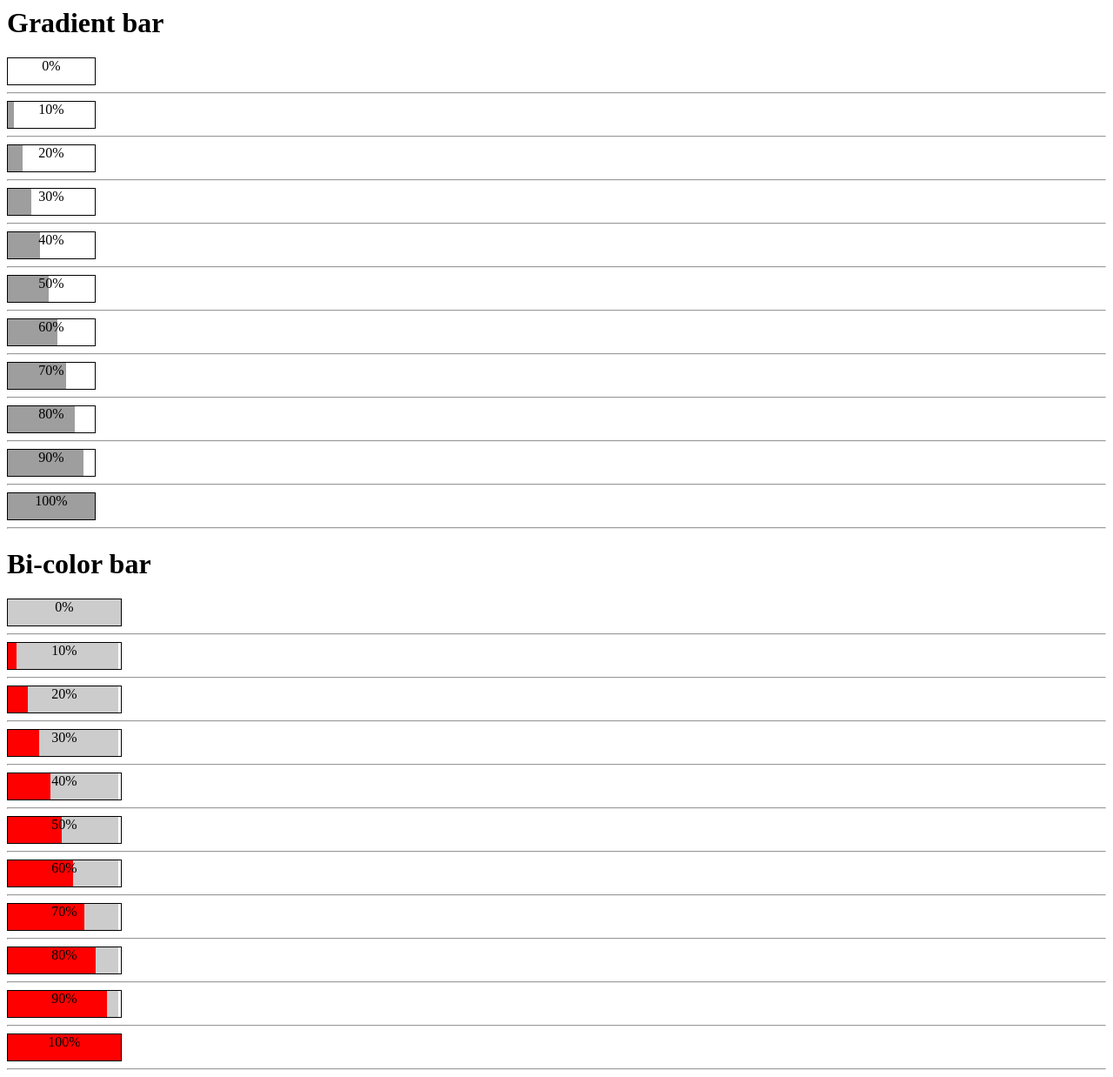
After one commit to erelsgl/tnk, a PHP site: page /tnk/script/css_bar_test.php in a window 1280 px wide. The commit adds this page. Shown: the whole page at 87% size. Run offline with PHP 8.4, Linux system fonts and the light colour scheme; a stand-in replaces the project's code that opens the database connection; grey boxes are pictures that could not be loaded.

```diff
--- /dev/null
+++ b/script/css_bar.php
@@ -0,0 +1,55 @@
+<?php
+
+/**
+ * @file css_bar.php - functions to create a colorful bar using CSS
+ */
+
+/**
+ * @param string $external_box_style style string, i.e. 'height:30px; border:solid'
+ * @param string $filled_color a color attribute, e.g. "#123456"
+ * @param string $empty_color a color attribute, e.g. "#123456"
+ * @param int $total_width in pixels
+ * @param int $width_percent between 0 to 100
+ * @param string $text alternative text to display (default is "$width_percent%")
+ */
+function css_bar($external_box_style, $filled_color, $empty_color, $total_width, $width_percent, $text=NULL) {
+	$max_width_units = "px";
+	$filled_width = round($total_width*$width_percent/100);
+	$empty_width = $total_width-$filled_width;
+
+	if (!$text) {
+		$text = "$width_percent%";
+	}
+	if ($width_percent>=50) {
+		$filled_text = "&nbsp;";
+		$empty_text = "&nbsp;";
+	} else {
+		$empty_text = "&nbsp;";
+		$filled_text = "&nbsp;";
+	}
+
+	$internal_box_style = '';
+	if (preg_match("/(height:[^;]+)/",$external_box_style,$matches)) {
+		$internal_box_style .= $matches[0];
+	}
+/*
+	return "
+	<div style='$external_box_style; width:{$total_width}px'>
+		".($filled_width>0? "<div style='width:{$filled_width}px; background:$filled_color; float:left; text-align:center; $internal_box_style; margin-right:-3px;'>$filled_text</div>":"")."
+		".($empty_width>0?  "<div style='width:{$empty_width}px; background:$empty_color; float:left; text-align:center; $internal_box_style '>$empty_text</div>": "")."
+	</div>
+	";
+*/
+	return "
+	<div style='$external_box_style; width:{$total_width}px;'>
+		<div style='position:relative; width:{$total_width}px;'>
+			<div style='position:absolute; top:0; left:0; width:{$total_width}px; text-align:center;'>$text</div>
+			".($filled_width>0? "<div style='width:{$filled_width}px; background:$filled_color; float:left; text-align:center; $internal_box_style; margin-right:-3px;'>$filled_text</div>":"")."
+			".($empty_width>0?  "<div style='width:{$empty_width}px; background:$empty_color; float:left; text-align:center; $internal_box_style '>$empty_text</div>": "")."
+		</div>
+	</div>
+	";
+}
+
+
+?>
--- /dev/null
+++ b/script/css_bar_test.php
@@ -0,0 +1,43 @@
+<html>
+
+<head>
+	<title>CSS bar test</title>
+</head>
+
+<body>
+<?php
+error_reporting(E_ALL);
+/**
+ * @file css_bar_test.php - a test-unit for css_bar.php
+ */
+
+require_once('css_bar.php');
+
+print "<h1>Gradient bar</h1>\n";
+for ($width_percent=0; $width_percent<=100; $width_percent+=10) {
+	print css_bar(
+		"height:30; border:solid 1px black",
+		/*$filled_color=*/'url("../zp/style/gradient_orange.gif")',
+		/*$empty_color=*/'white',
+		/*$max_width=*/100,
+		$width_percent
+		).
+		"<hr style='clear:both' />";
+
+}
+
+print "<h1>Bi-color bar</h1>\n";
+for ($width_percent=0; $width_percent<=100; $width_percent+=10) {
+	print css_bar(
+		"height:30; border:solid 1px black",
+		/*$filled_color=*/'red',
+		/*$empty_color=*/'#ccc',
+		/*$max_width=*/130,
+		$width_percent
+		).
+		"<hr style='clear:both' />";
+
+}
+?>
+</body>
+</html>
--- a/web/find.php
+++ b/web/find.php
@@ -31,7 +31,7 @@ $title = $phrase? "*$phrase - ניווט בתנך": "ניווט בתנך*";
 require("find_header.php");
 
 $is_local = !empty($GLOBALS['is_local']);
-$linkroot = ($is_local? "http://localhost": "http://tora.us.fm");
+$linkroot = "/";
 
 print "
 <div id='top'>
```
